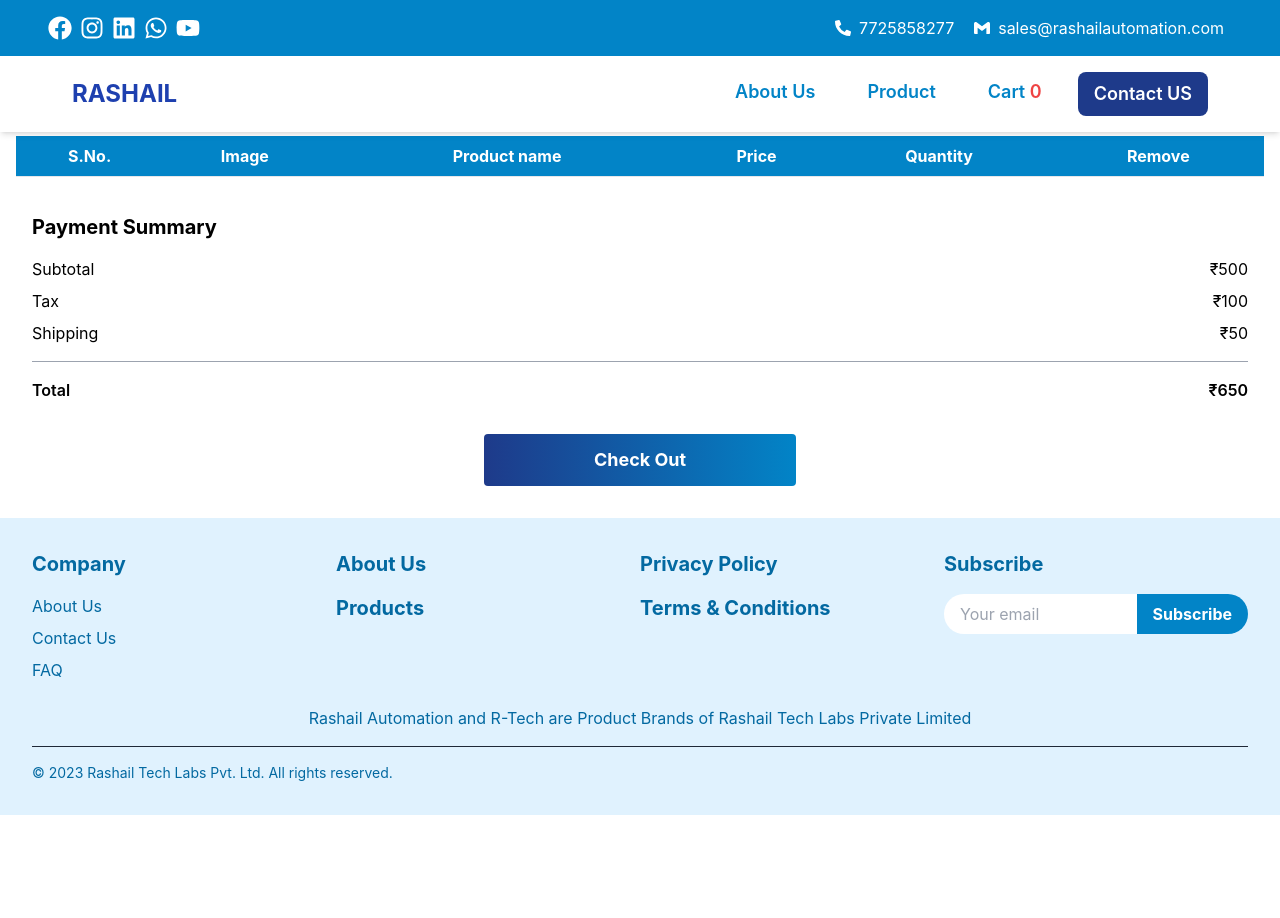
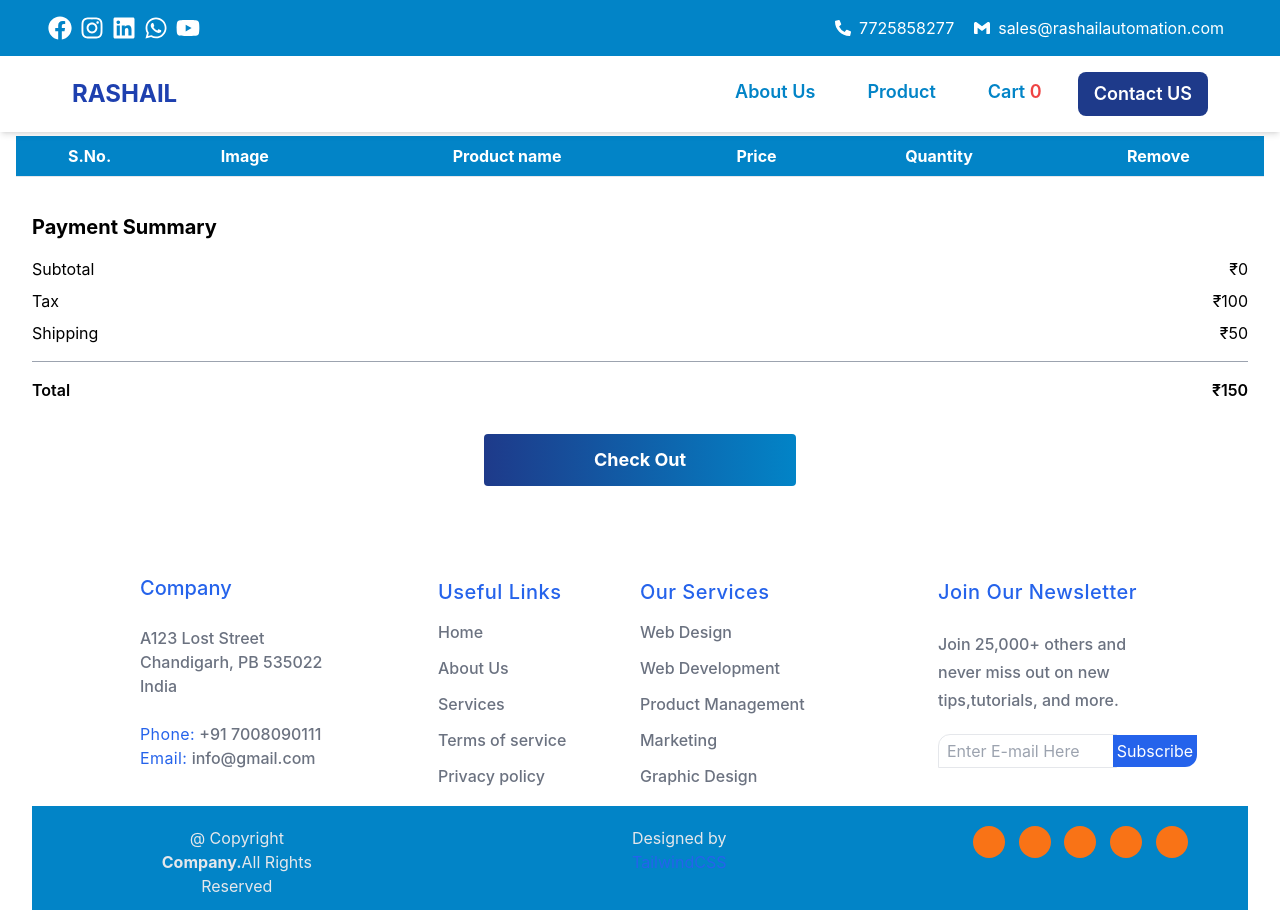
Before and after one commit to aashishgulshan/e-commerce-website, a React (Create React App) app: page /Cart in a window 1280 px wide. Before the commit the page ends 815 px from the top, so only its background shows below. Built offline with nearby package versions, Linux system fonts and the light colour scheme.

Commit message:
Fixed payment

```diff
--- a/src/App.js
+++ b/src/App.js
@@ -12,28 +12,28 @@ import DeliveryInformation from "./pages/DeliveryInformation";
 import APIData from "./components/APIData";
 
 export default function App() {
-  // const [warning, setWarning] = useState(false);
+  const [warning, setWarning] = useState(false);
   const [cart, setCart] = useState([]);
   // console.log(cart);
+  // const addToCart = (data) => {
+  //   let isPresent = false;
+  //   cart.map((product)=>{
+  //     if(data.id === product.id)
+  //     isPresent = true;
+  //   })
+  //   if(isPresent){
+  //     setWarning(true);
+  //     setTimeout( () =>{
+  //       setWarning(false);
+  //     }, 2000);
+  //     return;
+  //   }
+  //   setCart([...cart,{...data,quantity: 1}])
+  // };
+
   const addToCart = (data) => {
-    let isPresent = false;
-    cart.forEach((product)=>{
-      if(data.id === product.id)
-      isPresent = true;
-    })
-    if(isPresent){
-      // setWarning(true);
-      // setTimeout( () =>{
-      //   setWarning(false);
-      // }, 2000);
-      return;
-    }
     setCart([...cart,{...data,quantity: 1}])
   };
-
-  // const addToCart = (data) => {
-  //   setCart([...cart,{...data,quantity: 1}])
-  // };
 
   // const handleChange = (item, d) => {
   //   // console.log(item, d);
@@ -49,9 +49,9 @@ export default function App() {
   // };
   return (
     <>
-    {/* {
+    {
       warning && <div className=""> Item is Already added to cart</div>
-    } */}
+    }
       <BrowserRouter>
         <Routes>
           <Route path="/" element={<Navbar size={cart.length} />}>
--- a/src/components/APIData.jsx
+++ b/src/components/APIData.jsx
@@ -34,7 +34,7 @@ function APIData({ addToCart }) {
       <br />
       <br />
       <br />
-      <div className="container mx-auto">
+      <div className="container mx-auto px-5">
         <h1 className="text-3xl font-bold mb-4 uppercase text-center py-3 text-sky-600">
           OUR PRODUCTS
         </h1>
@@ -52,16 +52,13 @@ function APIData({ addToCart }) {
                 />
               </div>
 
-              <div className="w-1/2 flex-col">
+              <Link to="/card" className="w-1/2 flex-col">
                 <h2 className="font-bold capitalize">{product.product_name}</h2>
                 <p className=" font-semibold text-sm text-sky-500">Available</p>
-                <p className=" truncate">{product.product_description}</p>
-                <Link to="/Card">
-                  <button className=" text-gray-500 hover:text-gray-400">
-                    Read More...
-                  </button>{" "}
-                </Link>
-              </div>
+                <p className="hidden sm:block truncate">{product.product_description}</p>
+                <p className="hidden sm:block text-gray-500 hover:text-gray-400">Read More...</p>
+
+              </Link>
               <div className="w-1/4 mx-auto flex-col justify-center text-center">
                 <h3 className="font-semibold mb-4">
                   Rs. {product.product_price}
--- a/src/components/Footer.jsx
+++ b/src/components/Footer.jsx
@@ -2,54 +2,186 @@ import React from "react";
 
 const Footer = () => {
   return (
-    <footer className="bg-sky-100 text-sky-700 p-8">
-      <div className="container mx-auto">
-        <div className="flex flex-wrap justify-between">
-          <div className="w-full md:w-1/4 mb-4 md:mb-0">
-            <h3 className="text-xl font-bold mb-4">Company</h3>
-            <ul>
-              <li className="mb-2">
-                <a href="#">About Us</a>
+    <div class=" flex items-center justify-around">
+      <div class=" m-2 items-start relative w-full flex flex-row justify-between mt-8 ml-8 mr-8 max-w-7xl">
+        <div class="relative">
+          <div class="bg-white p-3 space-y-10 md:grid md:grid-cols-2 md:-mt-6 lg:grid-cols-4">
+            <div class="w-1/2 md:ml-24 md:mt-9 md:w-3/4">
+              <h1 class="text-blue-600 text-xl font-medium">Company</h1> <br />
+              <p class="text-gray-500 font-medium text-base hover:text-blue-600 ">
+                {" "}
+                A123 Lost Street <br />
+                Chandigarh, PB 535022 <br /> India{" "}
+              </p>{" "}
+              <br />
+              <p class="text-gray-500 font-medium text-base hover:text-blue-600 cursor-pointer">
+                {" "}
+                <strong class="tracking-wide text-blue-600 font-normal">
+                  Phone:
+                </strong>{" "}
+                +91 7008090111{" "}
+              </p>
+              <p class="text-gray-500 font-medium text-base hover:text-blue-600 cursor-pointer">
+                {" "}
+                <strong class="tracking-wide text-blue-600 font-normal">
+                  Email:
+                </strong>{" "}
+                info@gmail.com{" "}
+              </p>
+            </div>
+            <div class="leading-9 md:w-2/4 md:order-3 md:ml-24">
+              <h1 class="text-blue-600 text-xl font-medium tracking-[0.030rem]">
+                {" "}
+                Useful Links{" "}
+              </h1>
+              <ul class="mt-2 text-gray-500 font-medium">
+                <li>
+                  {" "}
+                  <i class="fa fa-chevron-right text-blue-600"></i>{" "}
+                  <a href="#" class="hover:text-blue-600">
+                    Home
+                  </a>{" "}
                 </li>
-              <li className="mb-2">
-                <a href="#">Contact Us</a>
+                <li>
+                  {" "}
+                  <i class="fa fa-chevron-right text-blue-600"></i>{" "}
+                  <a href="#" class="hover:text-blue-600">
+                    About Us
+                  </a>{" "}
                 </li>
-              <li className="mb-2">
-                <a href="#">FAQ</a>
+                <li>
+                  {" "}
+                  <i class="fa fa-chevron-right text-blue-600"></i>{" "}
+                  <a href="#" class="hover:text-blue-600">
+                    Services
+                  </a>{" "}
+                </li>
+                <li>
+                  {" "}
+                  <i class="fa fa-chevron-right text-blue-600"></i>{" "}
+                  <a href="#" class="hover:text-blue-600">
+                    Terms of service
+                  </a>{" "}
+                </li>
+                <li>
+                  {" "}
+                  <i class="fa fa-chevron-right text-blue-600"></i>{" "}
+                  <a href="#" class="hover:text-blue-600">
+                    Privacy policy
+                  </a>{" "}
                 </li>
               </ul>
             </div>
-          <div className="w-full md:w-1/4 mb-4 md:mb-0">
-            <h3 className="text-xl font-bold mb-4"><a href="#"> About Us</a></h3>
-            <h3 className="text-xl font-bold mb-4"><a href="#">Products</a></h3>
-
+            <div class="leading-9 md:w-3/4 md:order-4">
+              <h1 class="text-blue-600 text-xl font-medium tracking-[0.030rem]">
+                {" "}
+                Our Services{" "}
+              </h1>
+              <ul class="mt-2 text-gray-500 font-medium">
+                <li>
+                  {" "}
+                  <i class="fa fa-chevron-right text-blue-600"></i>{" "}
+                  <a href="#" class="hover:text-blue-600">
+                    Web Design
+                  </a>{" "}
+                </li>
+                <li>
+                  {" "}
+                  <i class="fa fa-chevron-right text-blue-600"></i>{" "}
+                  <a href="#" class="hover:text-blue-600">
+                    Web Development
+                  </a>{" "}
+                </li>
+                <li>
+                  {" "}
+                  <i class="fa fa-chevron-right text-blue-600"></i>{" "}
+                  <a href="#" class="hover:text-blue-600">
+                    Product Management
+                  </a>{" "}
+                </li>
+                <li>
+                  {" "}
+                  <i class="fa fa-chevron-right text-blue-600"></i>{" "}
+                  <a href="#" class="hover:text-blue-600">
+                    Marketing
+                  </a>{" "}
+                </li>
+                <li>
+                  {" "}
+                  <i class="fa fa-chevron-right text-blue-600"></i>{" "}
+                  <a href="#" class="hover:text-blue-600">
+                    Graphic Design
+                  </a>{" "}
+                </li>
+              </ul>
             </div>
-          <div className="w-full md:w-1/4 mb-4 md:mb-0">
-            <h3 className="text-xl font-bold mb-4"><a href="#">Privacy Policy</a></h3>
-            <h3 className="text-xl font-bold mb-4"><a href="#">Terms & Conditions</a></h3>
-
-          </div>
-          <div className="w-full md:w-1/4">
-            <h3 className="text-xl font-bold mb-4">Subscribe</h3>
-            <div className="flex">
+            <div class="md:order-2 lg:order-last">
+              <h1 class="text-blue-600 text-xl font-medium tracking-[0.030rem]">
+                {" "}
+                Join Our Newsletter{" "}
+              </h1>{" "}
+              <br />
+              <p class="text-gray-500 font-medium w-3/5 leading-7 mb-5 md:w-3/4">
+                {" "}
+                Join 25,000+ others and never miss out on new tips,tutorials,
+                and more.{" "}
+              </p>{" "}
               <input
                 type="email"
-                placeholder="Your email"
-                className="w-full bg-white text-black py-2 px-4 rounded-l-3xl focus:outline-none focus:shadow-outline"
+                placeholder="Enter E-mail Here"
+                class="py-1 px-2 placeholder-gray-400 rounded-tl-xl focus: outline-none focus:bordermd:w-1/2 lg:w-3/5 border"
               />
-              <button className="bg-sky-600 hover:bg-sky-700 text-white font-bold py-2 px-4 rounded-r-3xl focus:outline-none focus:shadow-outline">
+              <button class="text-white bg-blue-600 p-1 -translate-x-1 rounded-br-xl hover:bg-blue-500">
+                {" "}
                 Subscribe
               </button>
             </div>
           </div>
-        </div>
-        <p className="my-4 text-center"> Rashail Automation and R-Tech are Product Brands of Rashail Tech Labs Private Limited</p>
-        <hr className="my-4 border-gray-800" />
-        <p className="text-sm ">
-          &copy; {new Date().getFullYear()} Rashail Tech Labs Pvt. Ltd. All rights reserved.
+          <div class="md:flex hidden bg-sky-600 p-3 flex-col text-center pt-5 space-y-8 md:flex-row md:justify-between md:space-y-0">
+            <div class="flex mx-3 justify-between space-x-20 md:flex-row text-gray-200 md:space-x-28 md:ml-20 lg:ml-24 lg:space-x-[13rem] xl:space-x-72 xl:ml-24">
+              <p>
+                @ Copyright <strong>Company.</strong>All Rights Reserved
+              </p>
+              <p>
+                Designed by <span class="text-blue-600">TailwindCSS</span>
               </p>
             </div>
-    </footer>
+            <div class="text-white pb-4 text-center text-xl space-x-2 md:w-2/4 md:pb-0 md:pl-2 md:space-x-1 lg:pl-[171px] lg:space-x-2 xl:pl-44">
+              <a
+                href="#"
+                class="w-8 h-8 bg-orange-500 hover:text-orange-500 inline-block rounded-full pt-[3px] hover:bg-gray-200"
+              >
+                <i class="fa fa-twitter"></i>
+              </a>{" "}
+              <a
+                href="#"
+                class="w-8 h-8 bg-orange-500 hover:text-orange-500 inline-block rounded-full pt-[3px] hover:bg-gray-200"
+              >
+                <i class="fa fa-instagram"></i>
+              </a>{" "}
+              <a
+                href="#"
+                class="w-8 h-8 bg-orange-500 hover:text-orange-500 inline-block rounded-full pt-[3px] hover:bg-gray-200"
+              >
+                <i class="fa fa-facebook"></i>
+              </a>{" "}
+              <a
+                href="#"
+                class="w-8 h-8 bg-orange-500 hover:text-orange-500 inline-block rounded-full pt-[3px] hover:bg-gray-200"
+              >
+                <i class="fa fa-google"></i>
+              </a>{" "}
+              <a
+                href="#"
+                class="w-8 h-8 bg-orange-500 hover:text-orange-500 inline-block rounded-full pt-[3px] hover:bg-gray-200"
+              >
+                <i class="fa fa-linkedin"></i>
+              </a>{" "}
+            </div>
+          </div>
+        </div>
+      </div>
+    </div>
   );
 };
 
--- a/src/components/Navbar.jsx
+++ b/src/components/Navbar.jsx
@@ -58,7 +58,7 @@ export default function Navibar({ size}) {
             </Link>
           </div>
 
-          <div className="text-lg lg:flex lg:flex-1 lg:justify-end gap-5">
+          <div className="text-lg md:flex lg:flex-1 lg:justify-end gap-5">
             <Link
               to="/About"
               className=" hidden md:block font-semibold text-sky-600 py-2 px-4 rounded leading-6 hover:bg-gray-100"
--- a/src/components/PaybleAmount.jsx
+++ b/src/components/PaybleAmount.jsx
@@ -1,9 +1,8 @@
 import React from 'react';
 
-const PaybleAmount = ({price}) => {
-  console.log(price);
+const PaybleAmount = ({setPrice}) => {
   // Sample data for demonstration purposes
-  let subtotal = 500;
+  let subtotal = setPrice;
   let tax = 100;
   let shipping = 50;
   let total = subtotal + tax + shipping;
```
Lines whose indentation alone changed are shown as unchanged.
